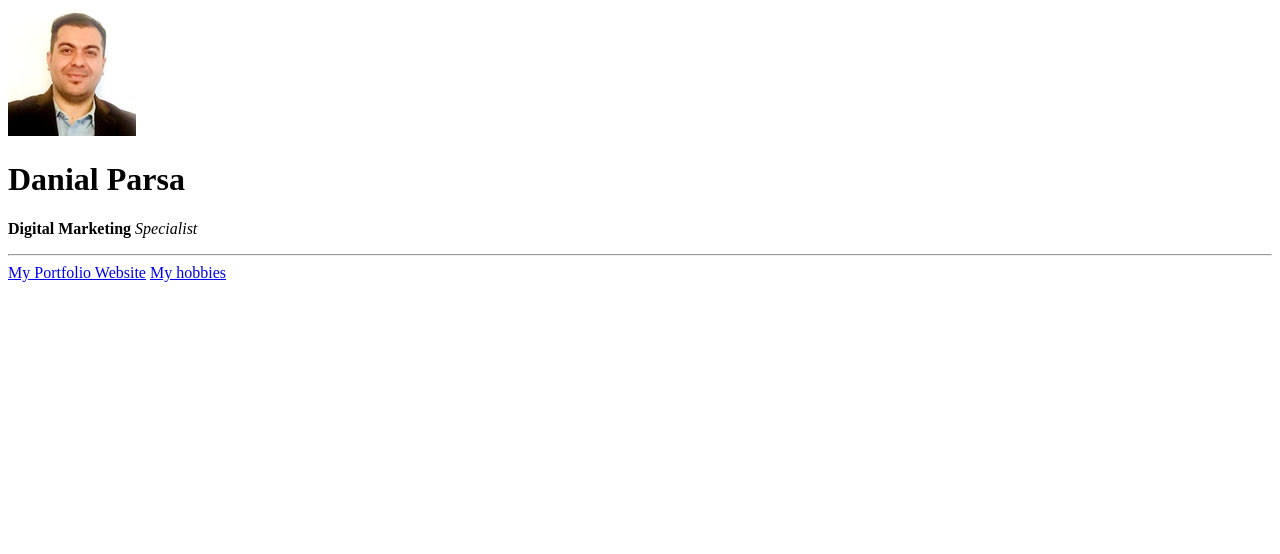
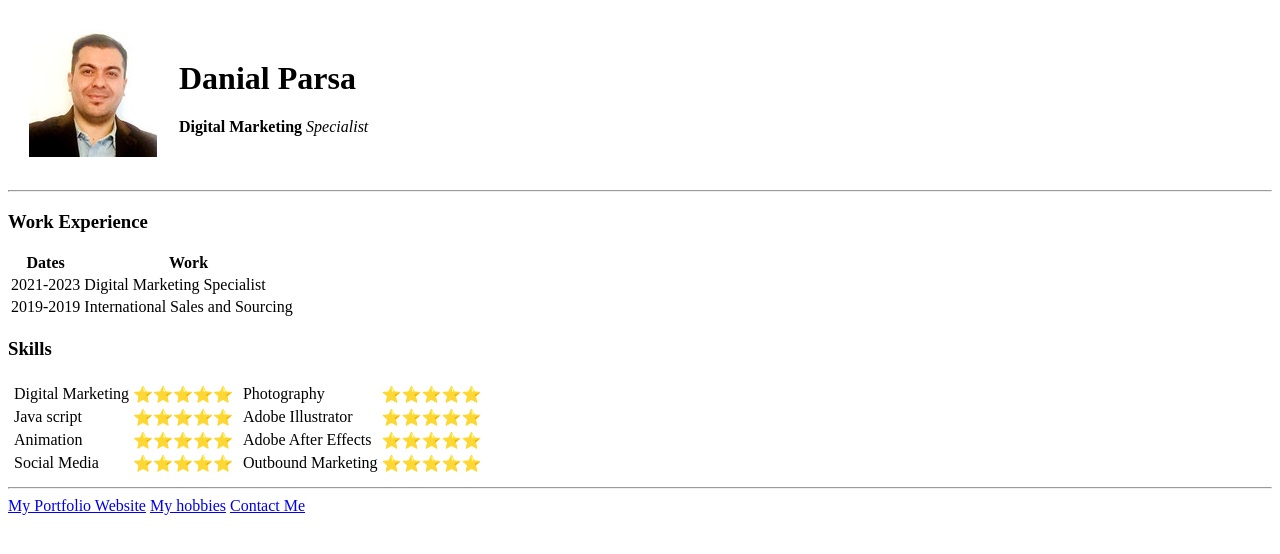
Before and after one commit to Danialp87/Basics-CV, a plain HTML site: page index.html in a window 1280 px wide. Drawn offline with Linux system fonts and the light colour scheme.

Commit message:
Fourth Commit

```diff
--- a/index.html
+++ b/index.html
@@ -7,12 +7,86 @@
 </head>
 
 <body>
-  <img src="assets/Danial-Parsa.jpg" alt="Danial's profile image">
-  <h1>Danial Parsa</h1>
-  <p><strong>Digital Marketing </strong> <em>Specialist </em></p>
+  <table cellspacing="20">
+    <tr>
+      <td>  <img src="assets/Danial-Parsa.jpg" alt="Danial's profile image">
+</td>
+      <td>  <h1>Danial Parsa</h1>
+        <p><strong>Digital Marketing </strong> <em>Specialist </em></p></td>
+    </tr>
+  </table >
+
   <hr>
-  <a href="https://www.danialparsa.com">My Portfolio Website</a>
-  <a href="E:\Bootcamp-fullstack\Practice\Web Development\HYML - Personal Site\hobbies.html">My hobbies</a>
+  <h3>Work Experience</h3>
+
+  <table>
+    <thead>
+      <th>Dates</th>
+      <th>Work</th>
+    </thead>
+    <tbody>
+      <tr>
+        <td>2021-2023</td>
+        <td>Digital Marketing Specialist</td>
+      </tr>
+      <tr>
+        <td>2019-2019</td>
+        <td>International Sales and Sourcing</td>
+      </tr>
+    </tbody>
+    </table>
+    <h3>Skills</h3>
+<table>
+  <tr>
+    <td>
+      <table>
+          <tr>
+            <td>Digital Marketing</td>
+            <td>⭐⭐⭐⭐⭐</td>
+          </tr>
+          <tr>
+            <td>Java script</td>
+            <td>⭐⭐⭐⭐⭐</td>
+          </tr>
+
+            <tr>
+              <td>Animation</td>
+              <td>⭐⭐⭐⭐⭐</td>
+            </tr>
+            <tr>
+              <td>Social Media</td>
+              <td>⭐⭐⭐⭐⭐</td>
+            </tr>
+          </table>
+    </td>
+    <td>
+      <table>
+          <tr>
+            <td>Photography</td>
+            <td>⭐⭐⭐⭐⭐</td>
+          </tr>
+          <tr>
+            <td>Adobe Illustrator</td>
+            <td>⭐⭐⭐⭐⭐</td>
+          </tr>
+
+            <tr>
+              <td>Adobe After Effects</td>
+              <td>⭐⭐⭐⭐⭐</td>
+            </tr>
+            <tr>
+              <td>Outbound Marketing</td>
+              <td>⭐⭐⭐⭐⭐</td>
+            </tr>
+          </table>
+    </td>
+  </tr>
+</table>
+
+    <hr>
+    <a href="https://www.danialparsa.com">My Portfolio Website</a>
+    <a href="E:\Bootcamp-fullstack\Practice\Web Development\HYML - Personal Site\hobbies.html">My hobbies</a>
+    <a href="E:\Bootcamp-fullstack\Practice\Web Development\HYML - Personal Site\contact-me.html">Contact Me</a>
 </body>
 
 </html>
```
